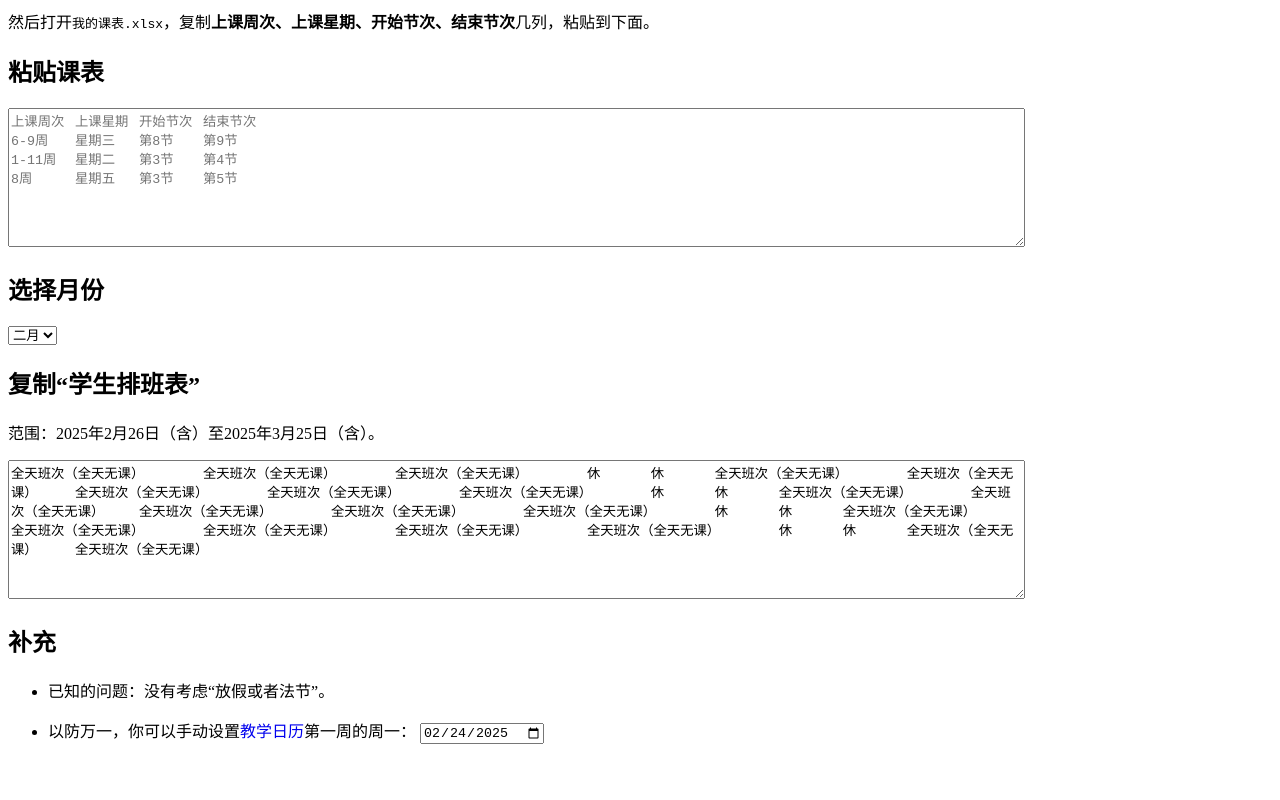
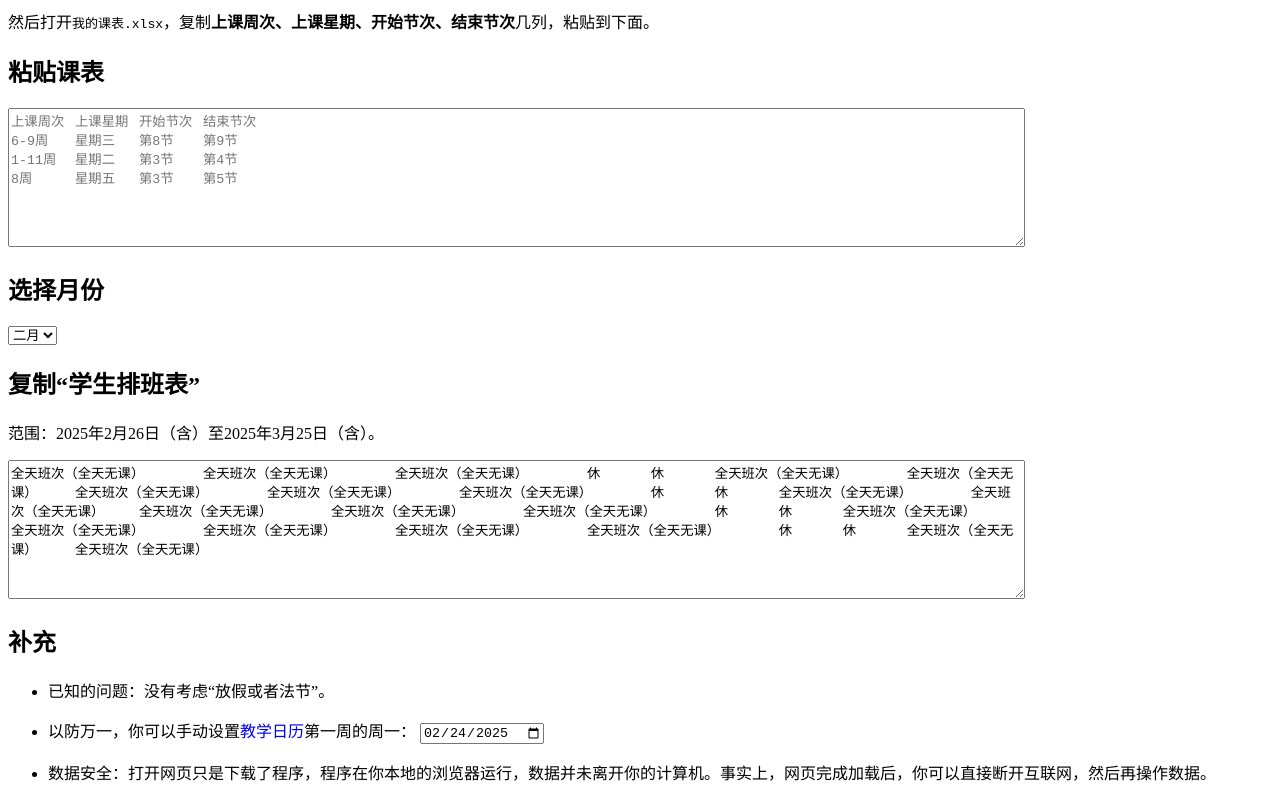
Before and after one commit to YDX-2147483647/tributary, a Vue app: page / in a window 1280 px wide. Shown: the part 223-1023 px from the top of the page. Before the commit the page ends 983 px from the top, so only its background shows below. Built offline with nearby package versions, Linux system fonts and the light colour scheme.

Commit message:
docs: 数据安全

```diff
--- a/src/App.vue
+++ b/src/App.vue
@@ -75,6 +75,9 @@ function format_date(date: Date): string {
             </label>
           </form>
         </li>
+        <li>
+          <p>数据安全：打开网页只是下载了程序，程序在你本地的浏览器运行，数据并未离开你的计算机。事实上，网页完成加载后，你可以直接断开互联网，然后再操作数据。</p>
+        </li>
       </ul>
     </section>
   </main>
```
